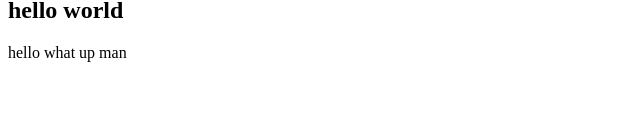
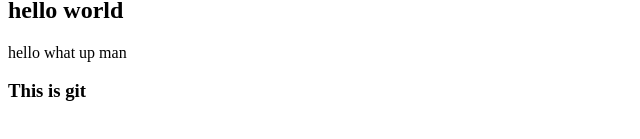
Before and after one commit to chheunseangmeng/todo-list, a plain HTML site: page html/index.html in a window 1280 px wide. Shown: the part 121-260 px from the top of the page, without its empty margins (0-640 px from the left). Drawn offline with Linux system fonts and the light colour scheme.

Commit message:
feat(add title):add title of the paragraph[VC-11]

```diff
--- a/html/index.html
+++ b/html/index.html
@@ -11,5 +11,8 @@
     <h2>hello world</h2>
 
     <p>hello what up man</p>
+
+
+    <h3>This is git</h3>
 </body>
 </html>
```
